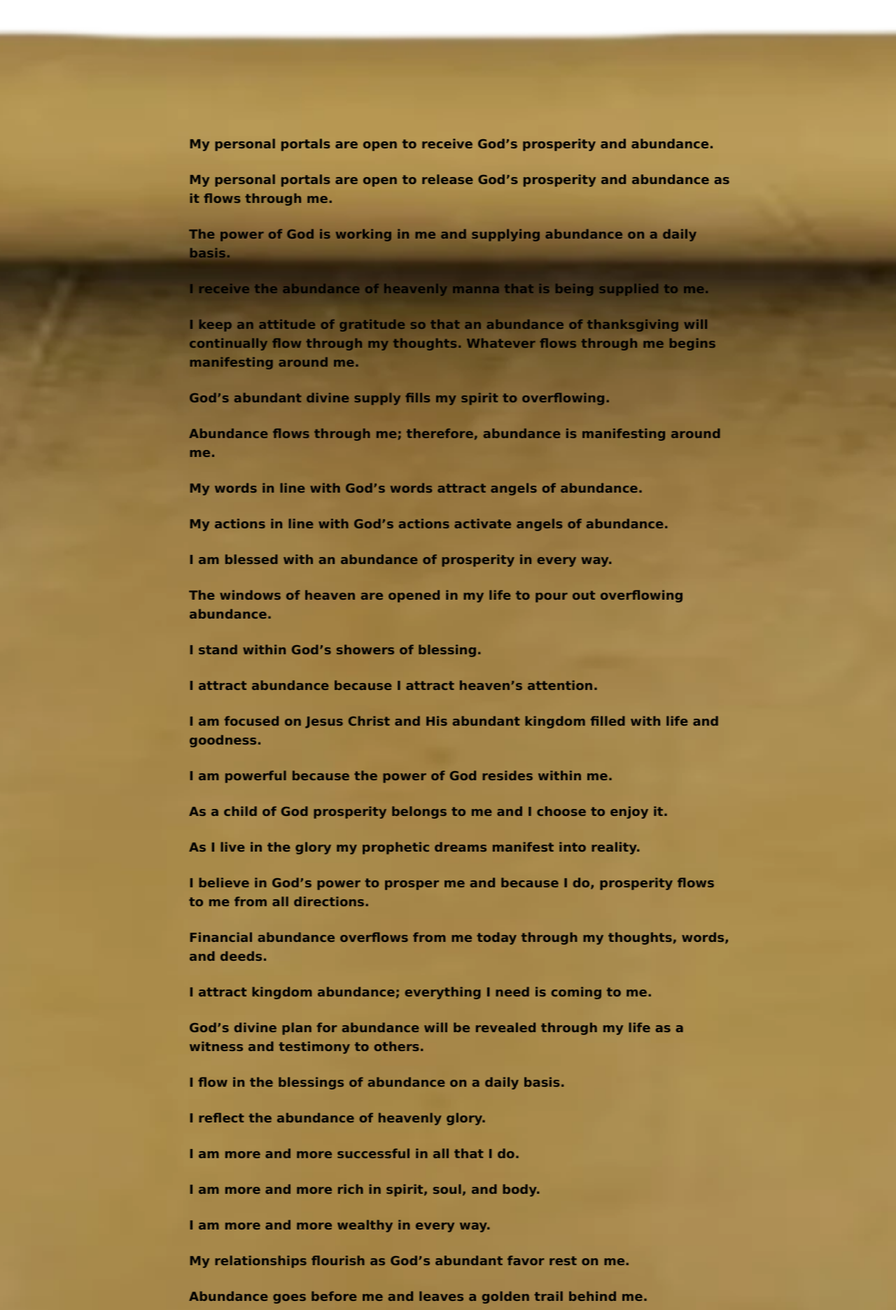
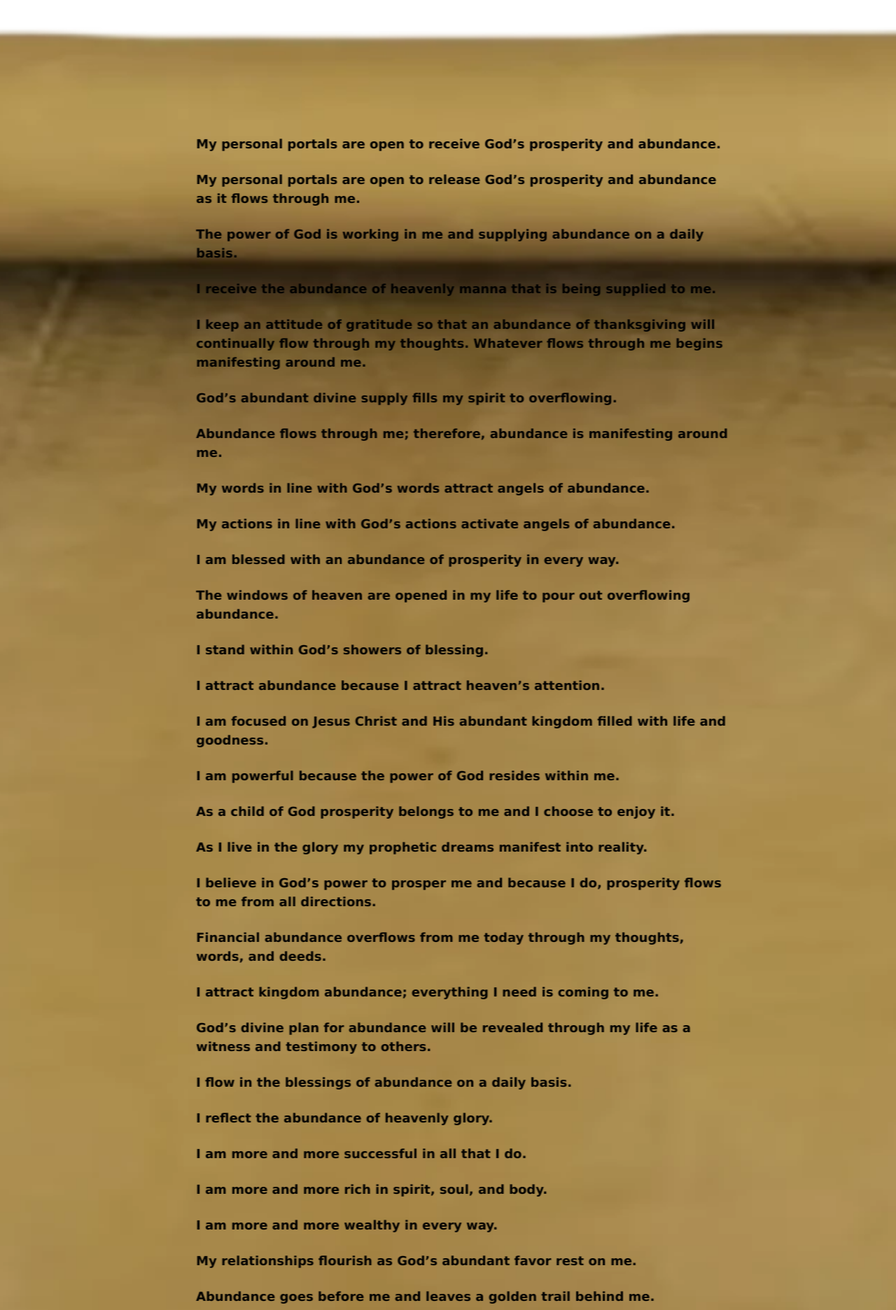
Before and after one commit to i2rlearning/Bible-app, a PHP site: page /daily-decree.html in a window 1280 px wide. Shown: the part 48-1920 px from the top of the page at 70% size. Run offline with PHP 8.4, Linux system fonts and the light colour scheme; some web fonts are replaced.

Commit message:
Update decree.css

```diff
--- a/css/decree.css
+++ b/css/decree.css
@@ -142,7 +142,7 @@ main {
   overflow-x: hidden;
   box-sizing: border-box;
 
-  padding-left: 40px;  /* left margin */
+  padding-left: 50px;  /* left margin */
   padding-right: 3px;  /* right margin */
   padding-top: var(--fade-top);
   padding-bottom: var(--fade-bottom);
```
